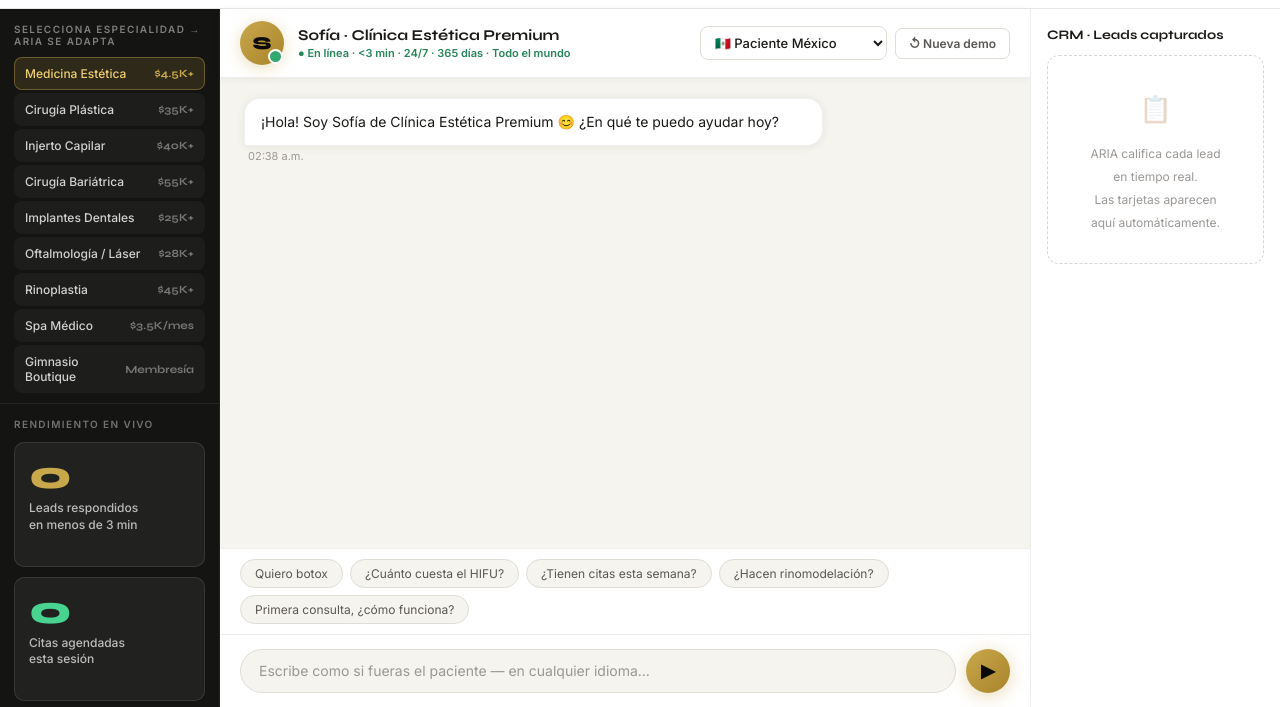
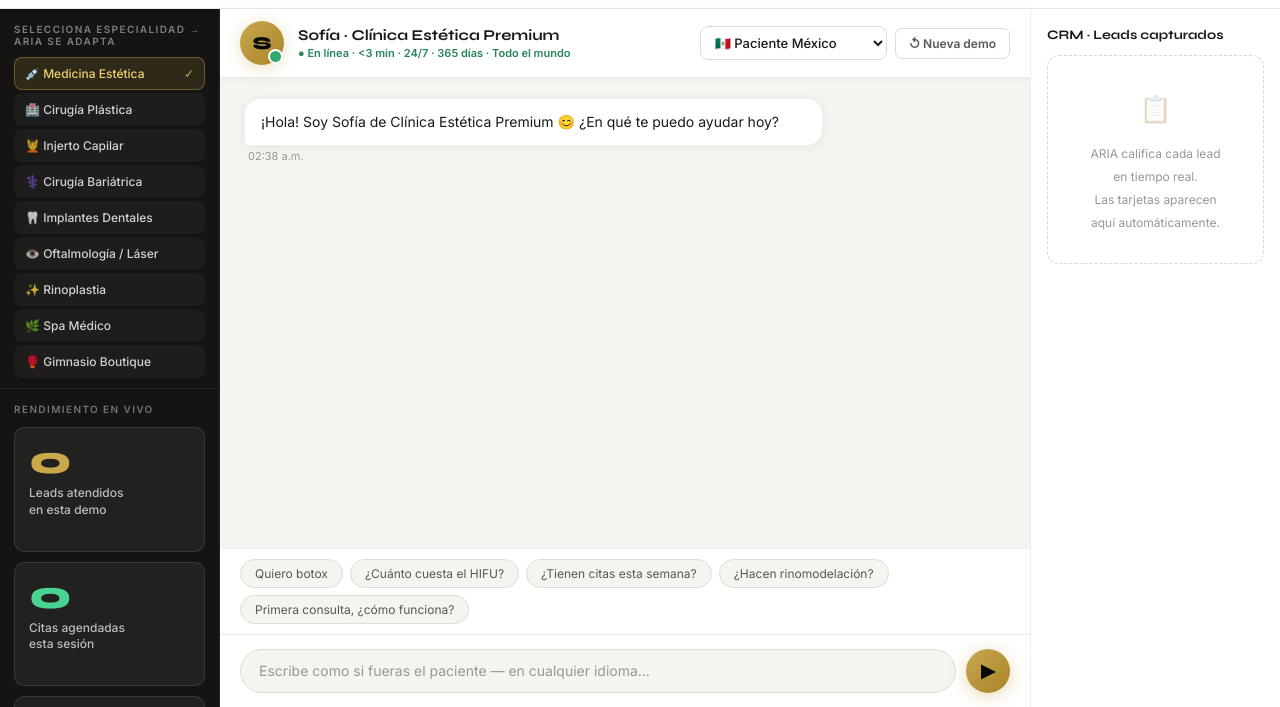
Before and after one commit to jonnfilisola1977/demo-leadoc, a website: page aria-simulator.html in a window 1280 px wide. Shown: the part 93-800 px from the top of the page. Drawn offline with Linux system fonts and the light colour scheme.

Commit message:
Update aria-simulator.html

```diff
--- a/aria-simulator.html
+++ b/aria-simulator.html
@@ -386,7 +386,7 @@ html,body{height:100%;background:var(--off);color:var(--text);font-family:'Inter
 
       <div class="stat-card" id="sc1">
         <div class="stat-num gold" id="st-resp">0</div>
-        <div class="stat-lbl">Leads respondidos<br>en menos de 3 min</div>
+        <div class="stat-lbl">Leads atendidos<br>en esta demo</div>
         <div class="stat-flash" id="fl1">↑ Nuevo lead capturado</div>
       </div>
 
@@ -551,15 +551,15 @@ let cfg = {
 
 // ── ESPECIALIDADES ──
 const SPECS = [
-  {name:'Medicina Estética',    price:'$4.5K+',  svcs:'Botox, rellenos dérmicos, HIFU facial, rinomodelación, plasma rico en plaquetas', prices:'$3,500 – $18,000 MXN'},
-  {name:'Cirugía Plástica',     price:'$35K+',   svcs:'Liposucción, abdominoplastia, aumento de busto, rinoplastia, blefaroplastia',      prices:'$35,000 – $120,000 MXN'},
-  {name:'Injerto Capilar',      price:'$40K+',   svcs:'Trasplante capilar FUE, PRP capilar, micropigmentación, tratamiento alopecia',     prices:'$40,000 – $80,000 MXN'},
-  {name:'Cirugía Bariátrica',   price:'$55K+',   svcs:'Manga gástrica, bypass gástrico, balón intragástrico, seguimiento nutricional',    prices:'$55,000 – $110,000 MXN'},
-  {name:'Implantes Dentales',   price:'$25K+',   svcs:'Implantes dentales, carillas, ortodoncia invisible, blanqueamiento, All-on-4',     prices:'$25,000 – $90,000 MXN'},
-  {name:'Oftalmología / Láser', price:'$28K+',   svcs:'Cirugía LASIK, cataratas, corrección de miopía, astigmatismo, pterigión',          prices:'$28,000 – $60,000 MXN'},
-  {name:'Rinoplastia',          price:'$45K+',   svcs:'Rinoplastia estética, rinoplastia funcional, revisión de rinoplastia, septoplastia',prices:'$45,000 – $95,000 MXN'},
-  {name:'Spa Médico',           price:'$3.5K/mes',svcs:'Faciales médicos, mesoterapia, drenaje linfático, masajes terapéuticos, peeling', prices:'$3,500 – $15,000 MXN'},
-  {name:'Gimnasio Boutique',    price:'Membresía',svcs:'Clases de box, funcional, CrossFit, spinning, yoga, entrenamiento personalizado',  prices:'$1,200 – $3,500 MXN/mes'},
+  {name:'Medicina Estética',    ico:'💉', svcs:'Botox, rellenos dérmicos, HIFU facial, rinomodelación, plasma rico en plaquetas', prices:'$3,500 – $18,000 MXN'},
+  {name:'Cirugía Plástica',     ico:'🏥', svcs:'Liposucción, abdominoplastia, aumento de busto, rinoplastia, blefaroplastia',      prices:'$35,000 – $120,000 MXN'},
+  {name:'Injerto Capilar',      ico:'💆', svcs:'Trasplante capilar FUE, PRP capilar, micropigmentación, tratamiento alopecia',     prices:'$40,000 – $80,000 MXN'},
+  {name:'Cirugía Bariátrica',   ico:'⚕️', svcs:'Manga gástrica, bypass gástrico, balón intragástrico, seguimiento nutricional',    prices:'$55,000 – $110,000 MXN'},
+  {name:'Implantes Dentales',   ico:'🦷', svcs:'Implantes dentales, carillas, ortodoncia invisible, blanqueamiento, All-on-4',     prices:'$25,000 – $90,000 MXN'},
+  {name:'Oftalmología / Láser', ico:'👁️', svcs:'Cirugía LASIK, cataratas, corrección de miopía, astigmatismo, pterigión',          prices:'$28,000 – $60,000 MXN'},
+  {name:'Rinoplastia',          ico:'✨', svcs:'Rinoplastia estética, rinoplastia funcional, revisión de rinoplastia, septoplastia',prices:'$45,000 – $95,000 MXN'},
+  {name:'Spa Médico',           ico:'🌿', svcs:'Faciales médicos, mesoterapia, drenaje linfático, masajes terapéuticos, peeling', prices:'$3,500 – $15,000 MXN'},
+  {name:'Gimnasio Boutique',    ico:'🥊', svcs:'Clases de box, funcional, CrossFit, spinning, yoga, entrenamiento personalizado',  prices:'$1,200 – $3,500 MXN/mes'},
 ];
 
 let activeSpec = 0;
@@ -568,23 +568,24 @@ function buildSpecs() {
   const grid = document.getElementById('spec-grid');
   grid.innerHTML = SPECS.map((s, i) =>
     `<div class="spec-btn${i===0?' active':''}" onclick="selectSpec(${i})">
-      <span class="spec-name">${s.name}</span>
-      <span class="spec-price">${s.price}</span>
+      <span class="spec-name">${s.ico} ${s.name}</span>
+      <span class="spec-check" style="font-size:12px;color:var(--gold);opacity:${i===0?1:0};transition:opacity .2s" id="sck-${i}">✓</span>
     </div>`
   ).join('');
 }
 
 function selectSpec(i) {
   if (i === activeSpec) return;
+  document.getElementById('sck-'+activeSpec).style.opacity='0';
   activeSpec = i;
   document.querySelectorAll('.spec-btn').forEach((b,j) =>
     b.classList.toggle('active', j === i)
   );
+  document.getElementById('sck-'+i).style.opacity='1';
   const s = SPECS[i];
   cfg.type   = s.name;
   cfg.svcs   = s.svcs;
   cfg.prices = s.prices;
-  // reset chat with new specialty
   resetChat();
 }
 
@@ -717,13 +718,13 @@ async function send(){
   if(busy)return;
   const inp=document.getElementById('inp');
   const text=inp.value.trim(); if(!text)return;
-  inp.value=''; inp.style.height='auto';
+  inp.value=''; inp.style.height='38px';
   busy=true; document.getElementById('send-btn').disabled=true;
   const p=document.getElementById('persona-sel').value;
   const flag=FLAGS[p]||'🌎';
   addBubble('u', text, flag);
   history.push({role:'user', content:text});
-  stats.resp++; flashStat('sc1','fl1'); updateStats();
+  if(history.filter(m=>m.role==='user').length===1) { stats.resp++; flashStat('sc1','fl1'); updateStats(); }
   addTyping();
 
   const sys=`You are ${cfg.agent}, a human sales assistant at ${cfg.name} (${cfg.type}) in ${cfg.city}, Mexico.
```
